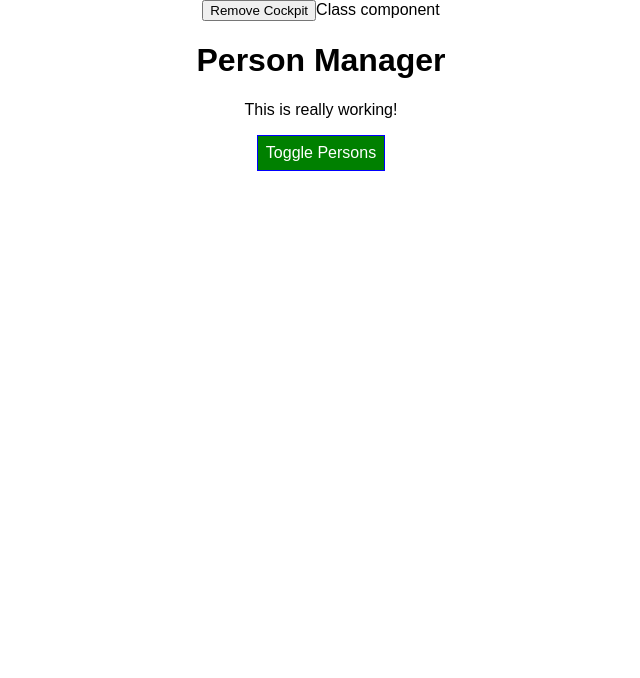
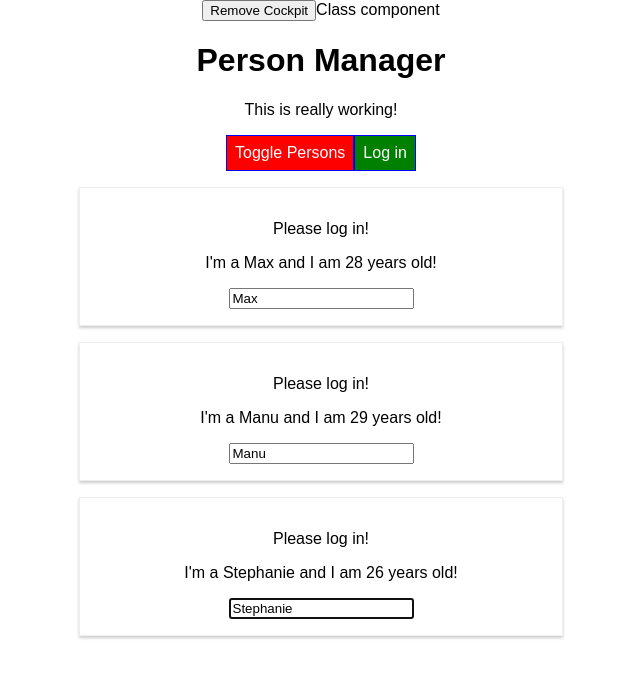
Before and after one commit to artseven/diving-deep, a React app: page / in a window 1280 px wide. Shown: the top 678 px of the page, without its empty margins (319-959 px from the left). Built offline with nearby package versions, Linux system fonts and the light colour scheme.

Commit message:
wiring everything to finally work again

```diff
--- a/src/components/Cockpit/Cockpit.js
+++ b/src/components/Cockpit/Cockpit.js
@@ -1,14 +1,17 @@
-import React, { useEffect } from "react";
+import React, { useEffect, useRef } from "react";
 
 import classes from "./Cockpit.css";
 
 const cockpit = (props) => {
+  const toggleBtnRef = useRef(null);
+
   useEffect(() => {
     console.log("[Cockpit.js] useEffect");
     //Http request...
-    setTimeout(() => {
-      alert('Saved data to cloud!');
-    }, 1000)
+    // setTimeout(() => {
+    //   alert('Saved data to cloud!');
+    // }, 1000)
+    toggleBtnRef.current.click();
     return () => {
       console.log('[Cockpit.js] cleanup work in useEffect');
     }
@@ -37,9 +40,10 @@ const cockpit = (props) => {
     <div className={classes.Cockpit}>
       <h1>{props.title}</h1>
       <p className={assignedClasses.join(" ")}>This is really working!</p>
-      <button className={btnClass} onClick={props.onToggle}>
+      <button ref={toggleBtnRef} className={btnClass} onClick={props.onToggle}>
         Toggle Persons
       </button>
+      <button onClick={props.login}>Log in</button>
     </div>
   );
 };
--- a/src/components/Persons/Person/Person.js
+++ b/src/components/Persons/Person/Person.js
@@ -7,17 +7,30 @@ import withClass from "../../../hoc/withClass";
 import classes from "./Person.css";
 
 class Person extends Component {
+  constructor(props) {
+    super(props);
+    this.inputElementRef = React.createRef();
+  }
+
+  componentDidMount() {
+    // this.inputElement.focus();
+    this.inputElementRef.current.focus();
+  }
+
   render() {
     console.log("[Person.js] rendering");
 
     return (
       <Fragment>
+        {this.props.isAuth ? <p>Authenticated!</p> : <p>Please log in!</p>}
         <p onClick={this.props.click}>
           I'm a {this.props.name} and I am {this.props.age} years old!
         </p>
         <p>{this.props.children}</p>
         <input
           type="text"
+          // ref={(inputEl) => {this.inputElement = inputEl}}
+          ref={this.inputElementRef}
           onChange={this.props.changed}
           value={this.props.name}
         />
--- a/src/components/Persons/Persons.js
+++ b/src/components/Persons/Persons.js
@@ -48,6 +48,7 @@ class Persons extends PureComponent {
             name={person.name}
             age={person.age}
             changed={(event) => this.props.changed(event, person.id)}
+            isAuth={this.props.isAuthenticated}
           />
         </ErrorBoundary>
       );
--- a/src/containers/App.js
+++ b/src/containers/App.js
@@ -3,8 +3,9 @@ import classes from "./App.css";
 
 import Persons from "../components/Persons/Persons";
 import Cockpit from "../components/Cockpit/Cockpit";
-import withClass from '../hoc/withClass'
-import Aux from '../hoc/Auxiliary'
+import withClass from "../hoc/withClass";
+import Aux from "../hoc/Auxiliary";
+import AuthContext from '../context/auth-context'
 
 // const app = (props) => {
 //   const [personsState, setPersonsState] = useState({
@@ -100,14 +101,15 @@ class App extends Component {
 
   state = {
     persons: [
-      { id: "asfd12", name: "Max", age: '28' },
+      { id: "asfd12", name: "Max", age: "28" },
       { id: "sdfgsdf", name: "Manu", age: 29 },
       { id: "sdfsdfa12", name: "Stephanie", age: 26 },
     ],
     otherState: "blah",
     showPersons: false,
     showCockpit: true,
-    changeCounter: 0
+    changeCounter: 0,
+    authenticated: false,
   };
 
   static getDerivedStateFromProps(props, state) {
@@ -131,9 +133,27 @@ class App extends Component {
   componentDidUpdate() {
     console.log("[App.js] componentDidUpdate");
   }
+
+  togglePersonsHandler = () => {
+    const doesShow = this.state.showPersons;
+    this.setState({ showPersons: !doesShow });
+  };
+
+  loginHandler = () => {
+    this.setState({ authenticated: true });
+  };
+
   render() {
     console.log("[App.js] render() method");
-
+    let persons = null;
+    if (this.state.showPersons) {
+      persons = (
+        <Persons
+          persons={this.state.persons}
+          isAuthenticated={this.state.authenticated}
+        />
+      )
+    }
     return (
       <Aux>
         <button
@@ -146,11 +166,14 @@ class App extends Component {
         Class component
         {this.state.showCockpit ? (
           <Cockpit
+            title={this.props.appTitle}
             showPersons={this.state.showPersons}
             personsLength={this.state.persons.length}
-            title={this.props.appTitle}
+            onToggle={this.togglePersonsHandler}
+            login={this.loginHandler}
           />
         ) : null}
+        {persons}
       </Aux>
     );
   }
--- /dev/null
+++ b/src/context/auth-context.js
@@ -0,0 +1,8 @@
+import React from 'react';
+
+const authContext = React.createContext({
+    authenticated: false,
+    login: () => {}
+});
+
+export default authContext;
```
